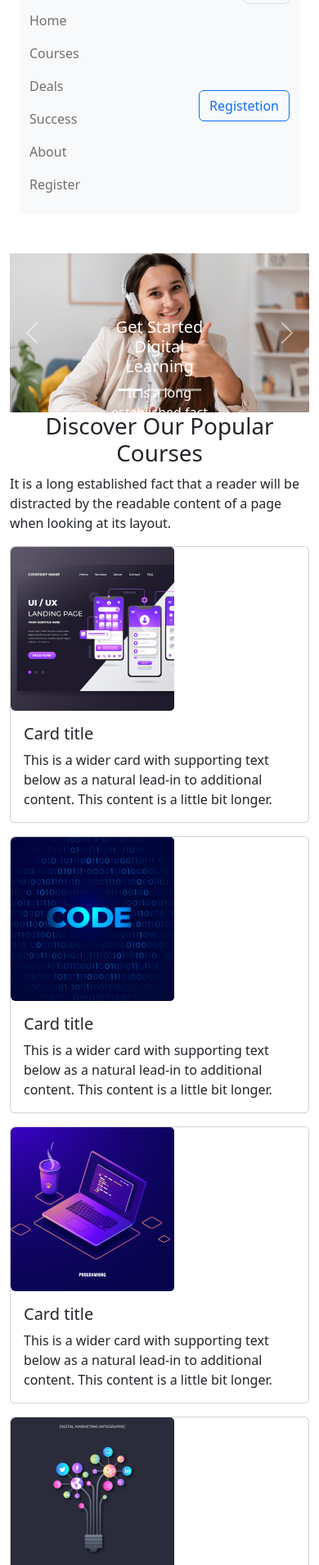
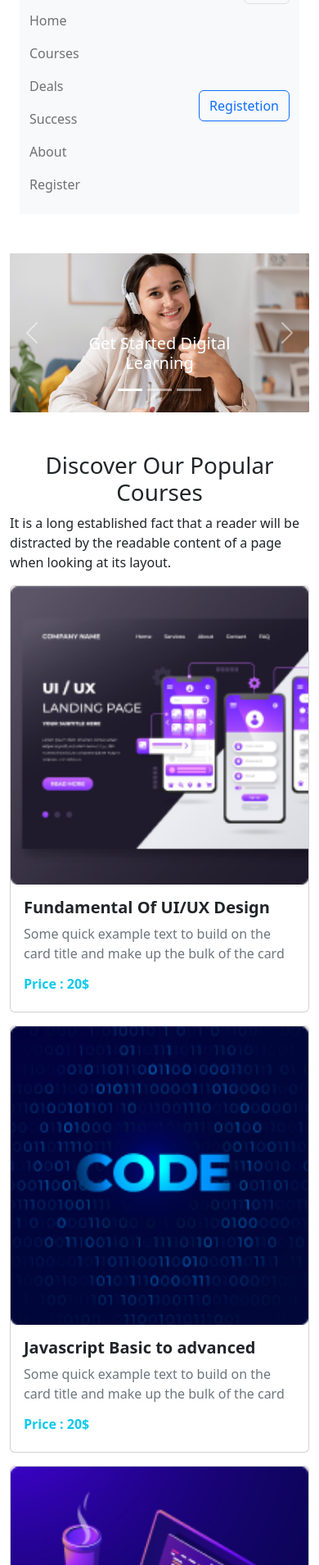
Before and after one commit to TahsinEthun/ed-tech-website, a plain HTML site: page index.html in a window 390 px wide. Shown: the part 91-2000 px from the top of the page at 82% size. Drawn offline with nearby package versions, Linux system fonts and the light colour scheme.

Commit message:
full website modified

```diff
--- a/index.html
+++ b/index.html
@@ -5,14 +5,12 @@
     <meta name="viewport" content="width=device-width, initial-scale=1">
     <title>Edtech learning</title>
     <link href="https://cdn.jsdelivr.net/npm/bootstrap@5.2.0/dist/css/bootstrap.min.css" rel="stylesheet" integrity="sha384-gH2yIJqKdNHPEq0n4Mqa/HGKIhSkIHeL5AyhkYV8i59U5AR6csBvApHHNl/vI1Bx" crossorigin="anonymous">
-    <!-- custom css -->
-    <link rel="stylesheet" href="css/style.css">
-    <!-- custom css -->
     <script src="https://kit.fontawesome.com/b1e0b8840c.js" crossorigin="anonymous"></script>
+    <link rel="stylesheet" href="style.css">
   </head>
   <body>
     <!-- header start -->
-    <header class="container " >
+    <header class="container">
         <!-- navbar starts -->
         <section class="container my-5">
             <nav class="navbar navbar-expand-lg bg-light">
@@ -51,30 +49,40 @@
               </nav>
         </section>
         <!-- navbar ends -->
-        <!-- slider starts -->
-        <div id="carouselExampleCaptions" class="carousel slide" data-bs-ride="false">
+        <!-- slider startscarousel-caption -->
+        <div id="carouselExampleCaptions" class="carousel slide my-5" data-bs-ride="false">
           <div class="carousel-indicators">
             <button type="button" data-bs-target="#carouselExampleCaptions" data-bs-slide-to="0" class="active" aria-current="true" aria-label="Slide 1"></button>
             <button type="button" data-bs-target="#carouselExampleCaptions" data-bs-slide-to="1" aria-label="Slide 2"></button>
             <button type="button" data-bs-target="#carouselExampleCaptions" data-bs-slide-to="2" aria-label="Slide 3"></button>
           </div>
           <div class="carousel-inner">
-
             <div class="carousel-item active">
               <img src="images/cover/cover-1.png" class="d-block w-100" alt="...">
-              <div class="carousel-caption position-absolute top-50 start-50 translate-middle ">
-                <h5>Get Started Digital <br>
+              <div class="carousel-caption">
+                <h5>Get Started Digital
                   Learning</h5>
-                <p>It is a long established fact that a reader will be distracted by the readable
+                <p class="d-none d-md-block">It is a long established fact that a reader will be distracted by the readable
                   content of a page when looking at its layout.</p>
-                  <div class="slider-btn">
-                    <button class=" btn btn-warning">Get Started</button>
               </div>
             </div>
-
-
-
-
+            <div class="carousel-item">
+              <img src="images/cover/cover-2.jpg" class="d-block w-100" alt="...">
+              <div class="carousel-caption">
+                <h5>Get Started Digital
+                  Learning</h5>
+                <p class="d-none d-md-block">It is a long established fact that a reader will be distracted by the readable
+                  content of a page when looking at its layout.</p>
+              </div>
+            </div>
+            <div class="carousel-item">
+              <img src="images/cover/cover-3.jpg" class="d-block w-100" alt="...">
+              <div class="carousel-caption">
+                <h5>Get Started Digital
+                  Learning</h5>
+                <p class="d-none d-md-block">It is a long established fact that a reader will be distracted by the readable
+                content of a page when looking at its layout</p>
+              </div>
             </div>
           </div>
           <button class="carousel-control-prev" type="button" data-bs-target="#carouselExampleCaptions" data-bs-slide="prev">
@@ -89,7 +97,6 @@
         <!-- slider end -->
     </header>
     <!--header ends -->
-    <!-- main starts -->
     <main class="container">
         <!-- course section starts-->
       <section>
@@ -102,94 +109,104 @@
             </div>
         </div>
        <div class="row">
-            <div class="col-lg-6">
+            <div class="col-lg-6 col-md-12 col-0">
             <div class="card mb-3" style="max-width: 638px;">
-                <div class="row g-0">
-                  <div class="col-md-4">
-                    <img src="images/course/course-1.png" class="img-fluid rounded-start" alt="...">
+                <div class="row  g-0">
+                  <div class="col-md-4 col-sm-12">
+                    <img src="images/course/course-1.png" class="img-fluid w-100 rounded-start" alt="...">
                   </div>
-                  <div class="col-md-8">
+                  <div class="col-md-8 col-sm-12">
                     <div class="card-body">
-                      <h5 class="card-title">Card title</h5>
-                      <p class="card-text">This is a wider card with supporting text below as a natural lead-in to additional content. This content is a little bit longer.</p>
+                      <h5 class="card-title fw-bold ">Fundamental Of UI/UX Design</h5>
+                      <p class="card-text  text-secondary">Some quick example text to build on the card title
+                        and make up the bulk of the card</p>
+                        <h6 class="fw-bold text-info">Price : 20$</h6>
                     </div>
                   </div>
                 </div>
               </div>
         </div>
-        <div class="col-lg-6">
+        <div class="col-lg-6 col-md-12 col-12">
             <div class="card mb-3" style="max-width: 638px;">
                 <div class="row g-0">
-                  <div class="col-md-4">
-                    <img src="images/course/course-2.png" class="img-fluid rounded-start" alt="...">
+                  <div class="col-md-4 col-sm-12">
+                    <img src="images/course/course-2.png" class=" w-100 img-fluid rounded-start" alt="...">
                   </div>
                   <div class="col-md-8">
                     <div class="card-body">
-                      <h5 class="card-title">Card title</h5>
-                      <p class="card-text">This is a wider card with supporting text below as a natural lead-in to additional content. This content is a little bit longer.</p>
+                      <h5 class="card-title fw-bold">Javascript Basic to advanced</h5>
+                      <p class="card-text text-secondary">Some quick example text to build on the card title
+                        and make up the bulk of the card</p>
+                        <h6 class="fw-bold text-info">Price : 20$</h6>
 
                     </div>
                   </div>
                 </div>
               </div>
         </div>
-        <div class="col-lg-6">
+        <div class="col-lg-6 col-md-12 col-12">
             <div class="card mb-3" style="max-width: 638px;">
                 <div class="row g-0">
-                  <div class="col-md-4">
-                    <img src="images/course/course-3.png" class="img-fluid rounded-start" alt="...">
+                  <div class="col-md-4 col-sm-12">
+                    <img src="images/course/course-3.png" class=" w-100 img-fluid rounded-start" alt="...">
                   </div>
                   <div class="col-md-8">
                     <div class="card-body">
-                      <h5 class="card-title">Card title</h5>
-                      <p class="card-text">This is a wider card with supporting text below as a natural lead-in to additional content. This content is a little bit longer.</p>
+                      <h5 class="card-title fw-bold">Fullstack Web Development</h5>
+                      <p class="card-text text-secondary">Some quick example text to build on the card title
+                        and make up the bulk of the card.</p>
+                        <h6 class="fw-bold text-info">Price : 20$</h6>
                     </div>
                   </div>
                 </div>
               </div>
               </div>
-        <div class="col-lg-6">
-            <div class="card mb-3" style="max-width: 638px;">
+        <div class="col-lg-6 col-md-12 col-12">
+            <div class="card mb-3 " style="max-width: 638px;">
                 <div class="row g-0">
-                  <div class="col-md-4">
-                    <img src="images/course/course-4.png" class="img-fluid rounded-start" alt="...">
+                  <div class="col-md-4 col-sm-12">
+                    <img src="images/course/course-4.png" class=" w-100 img-fluid rounded-start" alt="...">
                   </div>
                   <div class="col-md-8">
                     <div class="card-body">
-                      <h5 class="card-title">Card title</h5>
-                      <p class="card-text">This is a wider card with supporting text below as a natural lead-in to additional content. This content is a little bit longer.</p>
-
+                      <h5 class="card-title fw-bold">Digital Marketing</h5>
+                      <p class="card-text text-secondary">Some quick example text to build on the card title
+                        and make up the bulk of the card.</p>
+                        <h6 class="fw-bold text-info">Price : 20$</h6>
                     </div>
                   </div>
                 </div>
               </div>
               </div>
-        <div class="col-lg-6">
+        <div class="col-lg-6 col-md-12 col-12">
             <div class="card mb-3" style="max-width: 638px;">
                 <div class="row g-0">
-                  <div class="col-md-4">
-                    <img src="images/course/course-5.png" class="img-fluid rounded-start" alt="...">
+                  <div class="col-md-4 col-sm-12">
+                    <img src="images/course/course-5.png" class=" w-100 img-fluid rounded-start" alt="...">
                   </div>
                   <div class="col-md-8">
                     <div class="card-body">
-                      <h5 class="card-title">Card title</h5>
-                      <p class="card-text">This is a wider card with supporting text below as a natural lead-in to additional content. This content is a little bit longer.</p>
-
+                      <h5 class="card-title fw-bold">Photography Basic Rules</h5>
+                      <p class="card-text text-secondary">Some quick example text to build on the card title
+                        and make up the bulk of the card..</p>
+                        <h6 class="fw-bold text-info">Price : 20$</h6>
                     </div>
                   </div>
                 </div>
               </div>
               </div>
-        <div class="col-lg-6">
+        <div class="col-lg-6 col-md-12 col-12">
             <div class="card mb-3" style="max-width: 638px;">
                 <div class="row g-0">
-                  <div class="col-md-4">
-                    <img src="images/course/course-6.png" class="img-fluid rounded-start" alt="...">
+                  <div class="col-md-4 col-sm-12">
+                    <img src="images/course/course-6.png" class="w-100 img-fluid rounded-start" alt="...">
                   </div>
                   <div class="col-md-8">
                     <div class="card-body">
-                      <h5 class="card-title">Card title</h5>
-                      <p class="card-text">This is a wider card with supporting text below as a natural lead-in to additional content. This content is a little bit longer.</p>
+                      <h5 class="card-title fw-bold">Motion Graphics</h5>
+                      <p class="card-text text-secondary">Some quick example text to build on the card title
+                        and make up the bulk of the card..</p>
+                        <h6 class="fw-bold text-info">Price : 20$</h6>
                     </div>
                   </div>
                 </div>
@@ -198,24 +215,23 @@
 
         </div>
        </div>
+       <button  class="btn btn-info d-flex justify-content-center">view more</button>
       </section>
       <!-- course section ends -->
-      <!-- Register section starts -->
+      <!-- joining section -->
       <section class="my-5 bg-info">
         <div class="row p-5">
-            <div class="col-lg-6">
-                <h1>Ready to join?</h1>
+            <div class="col-lg-6 col-md-12 col-12 text-light">
+                <h1 class="text-center">Ready to join?</h1>
                 <p>It is a long established fact that a reader will be distracted by the
                     readable content of a page when looking at its layout</p>
             </div>
-            <div class="col-lg-6 d-flex align-items-center justify-content-end">
-                <div class="btn btn-warning">Register Now</div>
+            <div class="col-lg-6 col-md-12 col-12 d-flex align-items-center justify-content-lg-end justify-content-sm-center">
+                <div class="btn btn-primary bg-light text-info fw-bold">Register Now</div>
             </div>
           </div>
       </section>
-      <!-- Register section ends -->
-
-
+      <!-- joining ends -->
       <!-- question and answer section starts -->
       <section class="my-5">
         <div>
@@ -265,13 +281,12 @@
                           <div class="accordion-body">The HTML semantics refers to <strong>the tags that provide meaning to an HTML page rather than just presentation.</strong> It makes HTML more comprehensible by better defining the different sections and layout of web pages.</div>
                         </div>
                       </div>
-
                 </div>
               </div>
       </section>
       <!-- question and answer section ends -->
-      <!-- trusted companies section starts -->
-      <!-- <section class="my-5">
+      <!-- company logo section starts -->
+      <section class="d-sm-none d-md-block d-md-none d-lg-block d-none d-sm-block">
         <h1 class="text-center">Trusted by over 800+ companies</h1>
         <div class="d-flex justify-content-evenly my-5 align-items-center">
             <div>
@@ -293,9 +308,12 @@
                 <img src="images/company/company-6.png" alt="">
             </div>
       </div>
-     </section> -->
-      <!-- trusted companies section ends-->
+     </section>
+    <!-- company logo section ends -->
     </main>
+    <!--------------
+       footer start
+     ------------------>
     <footer>
        <section class="bg-dark text-light py-5">
         <div class=" text-center">
@@ -313,6 +331,10 @@
         </div>
        </section>
     </footer>
+    <!-----------
+       footer end
+        ----------->
     <script src="https://cdn.jsdelivr.net/npm/bootstrap@5.2.0/dist/js/bootstrap.bundle.min.js" integrity="sha384-A3rJD856KowSb7dwlZdYEkO39Gagi7vIsF0jrRAoQmDKKtQBHUuLZ9AsSv4jD4Xa" crossorigin="anonymous"></script>
   </body>
 </html>
+Footer
```
Also changed, not shown: css/style.css (deleted). Lines whose indentation alone changed are shown as unchanged.
